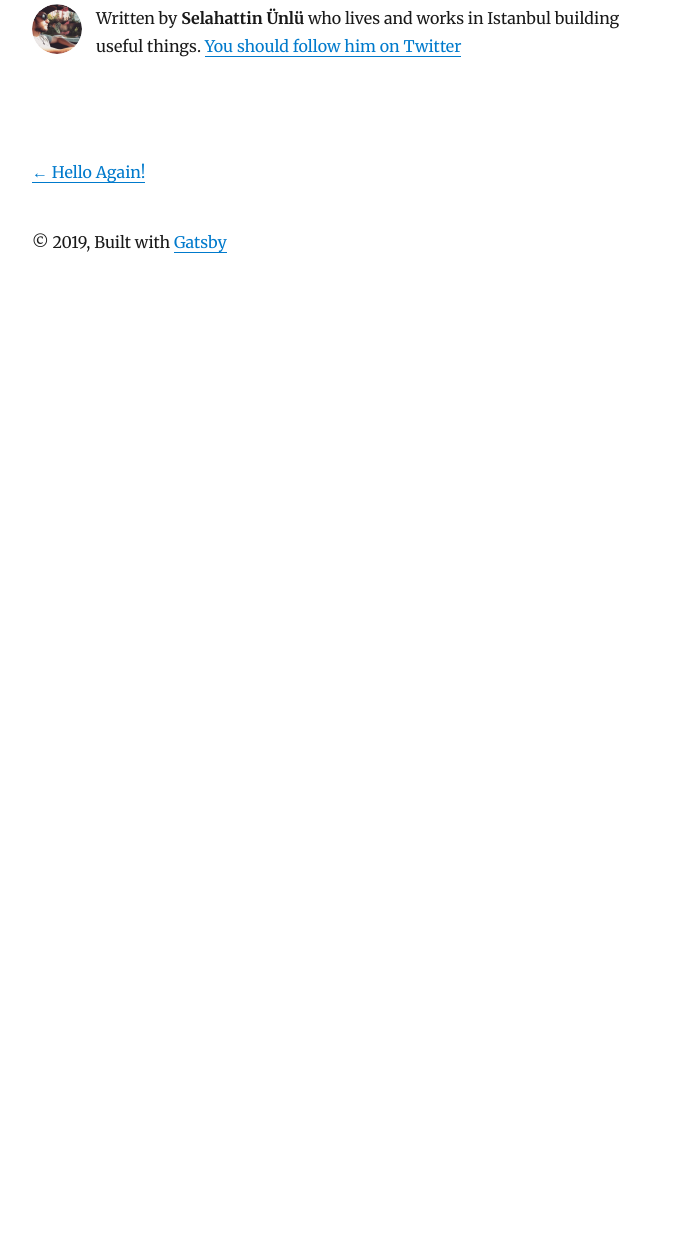
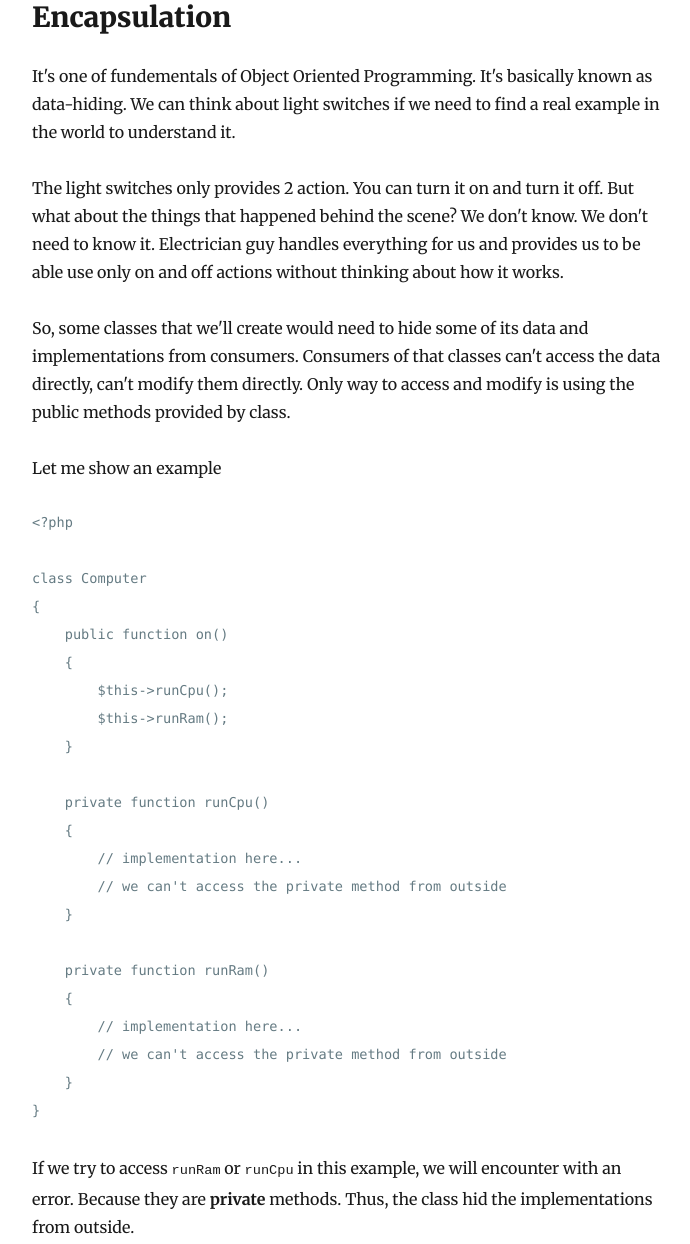
Before and after one commit to selahattinunlu/blog.selahattinunlu.com, a Gatsby site: page /2019-06-object-oriented-programming/ in a window 1280 px wide. Shown: the part 516-1760 px from the top of the page, without its empty margins (293-983 px from the left). Before the commit the page ends 814 px from the top, so only its background shows below. Built offline with nearby package versions, Linux system fonts and the light colour scheme; Gatsby itself is replaced by a stand-in of ours; some packages are replaced by stand-ins of ours; code samples lack their colours.

Commit message:
working on oop-post

````diff
--- a/content/blog/2019-06-object-oriented-programming/index.md
+++ b/content/blog/2019-06-object-oriented-programming/index.md
@@ -11,3 +11,57 @@ we call them as methods. And classes can manipulate data, communicate with the o
 
 It has some cool features like abstraction, encapsulation (data-hiding), inheritance, polymorphism.
 We'll talk about, be patient! :)
+
+## Encapsulation
+
+It's one of fundementals of Object Oriented Programming. It's basically known as data-hiding.
+We can think about light switches if we need to find a real example in the world to understand it.
+
+The light switches only provides 2 action. You can turn it on and turn it off.
+But what about the things that happened behind the scene? We don't know. We don't need to know it.
+Electrician guy handles everything for us and provides us to be able use only on and off actions without thinking about
+how it works.
+
+So, some classes that we'll create would need to hide some of its data and implementations from consumers.
+Consumers of that classes can't access the data directly, can't modify them directly. Only way to access and modify is using the
+public methods provided by class.
+
+Let me show an example
+
+```php
+<?php
+
+class Computer
+{
+    public function on()
+    {
+        $this->runCpu();
+        $this->runRam();
+    }
+
+    private function runCpu()
+    {
+        // implementation here...
+        // we can't access the private method from outside
+    }
+
+    private function runRam()
+    {
+        // implementation here...
+        // we can't access the private method from outside
+    }
+}
+```
+
+If we try to access `runRam` or `runCpu` in this example, we will encounter with an error.
+Because they are **private** methods. Thus, the class hid the implementations from outside.
+
+```php
+<?php
+
+$myComputer = new Computer;
+
+$myComputer->runCpu(); // I encounter with an error, I'm not be able to run cpu myself.
+
+$myComputer->on(); // the computer will handle all process instead of us
+```
````
